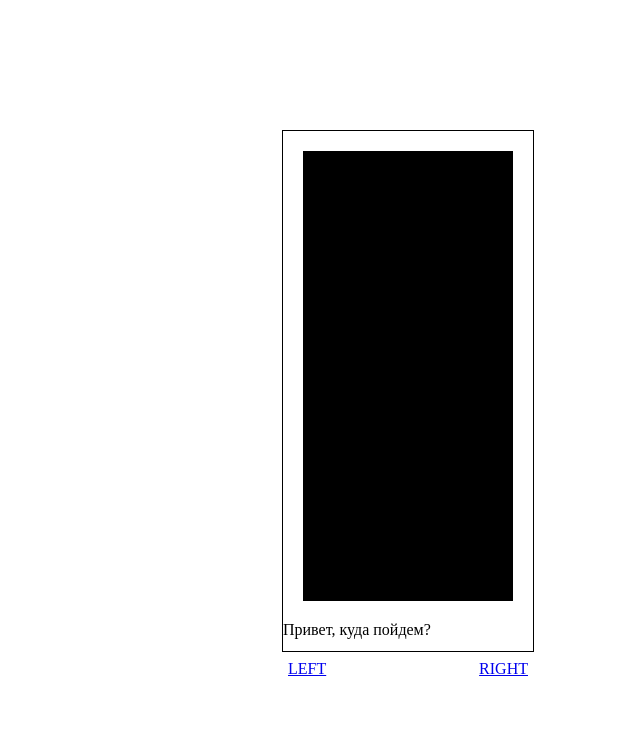
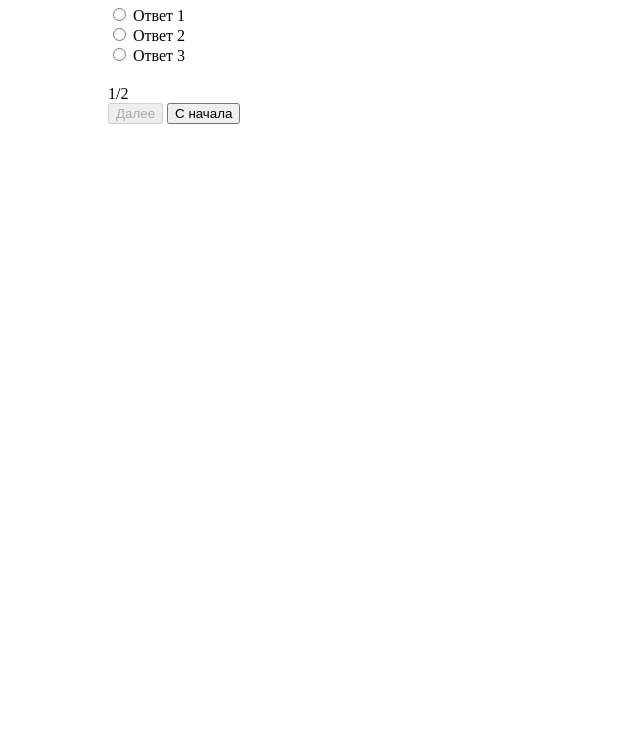
Before and after one commit to reliablesy/KNUTD, a plain HTML site: page index.html in a window 1280 px wide. Shown: the part 70-800 px from the top of the page, without its empty margins (232-872 px from the left). Drawn offline with Linux system fonts and the light colour scheme.

Commit message:
Last changes

```diff
--- a/index.html
+++ b/index.html
@@ -9,23 +9,21 @@
 </head>
 
 <body>
-    <div class="cardContanier">
-        <div class="picContainer">
-            <div class="">
-            </div>
-        </div>
-        <div class="questionBlock">
-            <p id="questionText"></p>
-        </div>
-        <div class="buttons">
-            <div id="buttonLeft">
-                <a href="#">LEFT</a>
-            </div>
-            <div id="buttonRight">
-                <a href="#">RIGHT</a>
-            </div>
-        </div>
-    </div>
+   <div class="quiz" id="quiz">
+       <div class="quiz-questions" id="questions" >
+
+       </div>
+       <div class="quiz-indicator" id="indicator">1/10</div>
+       <div class="quiz-controls">
+           <button class="btn-next" id="btn-next" disabled>Далее</button>
+           <button class="btn-restart" id="btn-restart">С начала</button>
+       </div>
+       <div id="stats">
+
+       </div>
+   </div>
+
+
     <script src="main.js"></script>
 </body>
 
--- a/main.js
+++ b/main.js
@@ -1,25 +1,99 @@
-let buttonLeft = document.getElementById("buttonLeft");
-let buttonRight = document.getElementById("#buttonRight");
-let questionText = document.querySelector("#questionText");
-questionText.innerHTML = "Привет, куда пойдем?";
-let urlImage = "";
-const questionMassive = ["Куда идем?", "Почему на лево?", "Давай назад тогда"];
-const card = {
-    question: questionText.innerHTML,
-    stats: {
-        religion: 10,
-        war: 10,
-        cash: 10,
+const DATA = [
+    {
+        question: 'Вопрос 1',
+        answers: [
+            {
+                id: '1',
+                value: 'Ответ 1',
+                allStatus: 4
+            },
+            {
+                id: '2',
+                value: 'Ответ 2',
+                allStatus: 5
+            },
+            {
+                id: '3',
+                value: 'Ответ 3',
+                allStatus: 7
+            },
+        ]
     },
-    mainImage: urlImage
+    {
+        question: 'Вопрос 2',
+        answers: [
+            {
+                id: '4',
+                value: 'Ответ 4',
+                allStatus: 15
+            },
+            {
+                id: '5',
+                value: 'Ответ 5',
+                allStatus: 18
+            },
+        ]
+    }
+];
+
+let localresults = {};
+let nowStatus = 0;
+
+const quiz = document.getElementById('quiz');
+const questions = document.getElementById('questions');
+const results = document.getElementById('results');
+const indicator = document.getElementById('indicator');
+const btnNext = document.getElementById('btn-next');
+const btnRestart = document.getElementById('btn-restart');
+const stats = document.getElementById('stats');
+
+const renderQuestion = (index) => {
+    questions.dataset.currentStep = index;
+    renderIndicator(index + 1);
+    const renderAnswers = () => {
+        return DATA[index].answers.map((answer) => {
+            return `
+                    <li>
+                       <label>
+                           <input class="answer-input" type="radio" name=${index} value=${answer.id} data-status=${DATA[index].answers.allStatus}>
+                           ${answer.value}
+                       </label>
+                   </li>
+`;
+        })
+            .join('');
+    };
+    questions.innerHTML = `
+    <div class="quiz-questions-item">
+               <div class="quiz-questions-item_question">${DATA[index].question}</div>
+               <ul class="quiz-questions-item_answers">
+                   ${renderAnswers()}
+               </ul>
+           </div>
+    `;
 };
 
-let cnt = 0;
-function setQuestion() {
-    questionText.innerHTML = questionMassive[cnt];
-    cnt++;
-    card.stats.cash = card.stats.cash - 5;
-    console.log(card.stats.cash);
-}
+const renderIndicator = (currentStep) => {
+    indicator.innerHTML = `${currentStep}/${DATA.length}`;
+};
 
-buttonLeft.addEventListener('click', setQuestion);
+const renderResults = (index) => {};
+
+quiz.addEventListener('change', (event) => {
+    if (event.target.classList.contains('answer-input')) {
+        console.log(event.target.defaultValue);
+        btnNext.disabled = false;
+    }
+});
+
+quiz.addEventListener('click', (event) => {
+    if (event.target.classList.contains('btn-next')) {
+        if (DATA.length === Number(questions.dataset.currentStep) + 1) {
+
+        } else {
+            renderQuestion(Number(questions.dataset.currentStep) + 1)
+        }
+        btnNext.disabled = true;
+    }
+});
+renderQuestion(0);
--- a/style.css
+++ b/style.css
@@ -1,30 +1,56 @@
-.cardContanier {
-    background-color: white;
-    border: 1px solid black;
-    height: 520px;
-    width: 250px;
-    margin-left: auto;
-    margin-right: auto;
-    margin-top: 200px;
+.quiz {
+    margin: 0 auto;
+    width: 600px;
+}
+
+.quiz-questions {
+    margin-bottom: 20px;
+}
+
+.quiz-questions-item {
 
 }
 
-.picContainer {
-    background: black;
-    margin: 20px;
-    width: 210px;
-    height: 450px;
+.quiz-questions-item_question {
+    margin-bottom: 20px;
+font-size: 40px;
 }
 
-.buttons {
-    display: flex;
-    justify-content: space-between;
+.quiz-questions-item_answers {
+    margin: 0;
+    padding: 0;
+    list-style: none;
 }
 
-#buttonLeft {
-    margin: 5px;
+.btn-next {
+
 }
 
-#buttonRight {
-    margin: 5px;
+.btn-restart {
+
 }
+
+.quiz-results {
+
+}
+.questions--hidden{
+
+}
+.questions--hidden{
+
+}
+.questions--visible{
+
+}
+.btn-next--hidden{
+
+}
+.btn-restart--visible{
+    display: block;
+}
+
+
+
+.quiz-results-item {
+
+}
```
